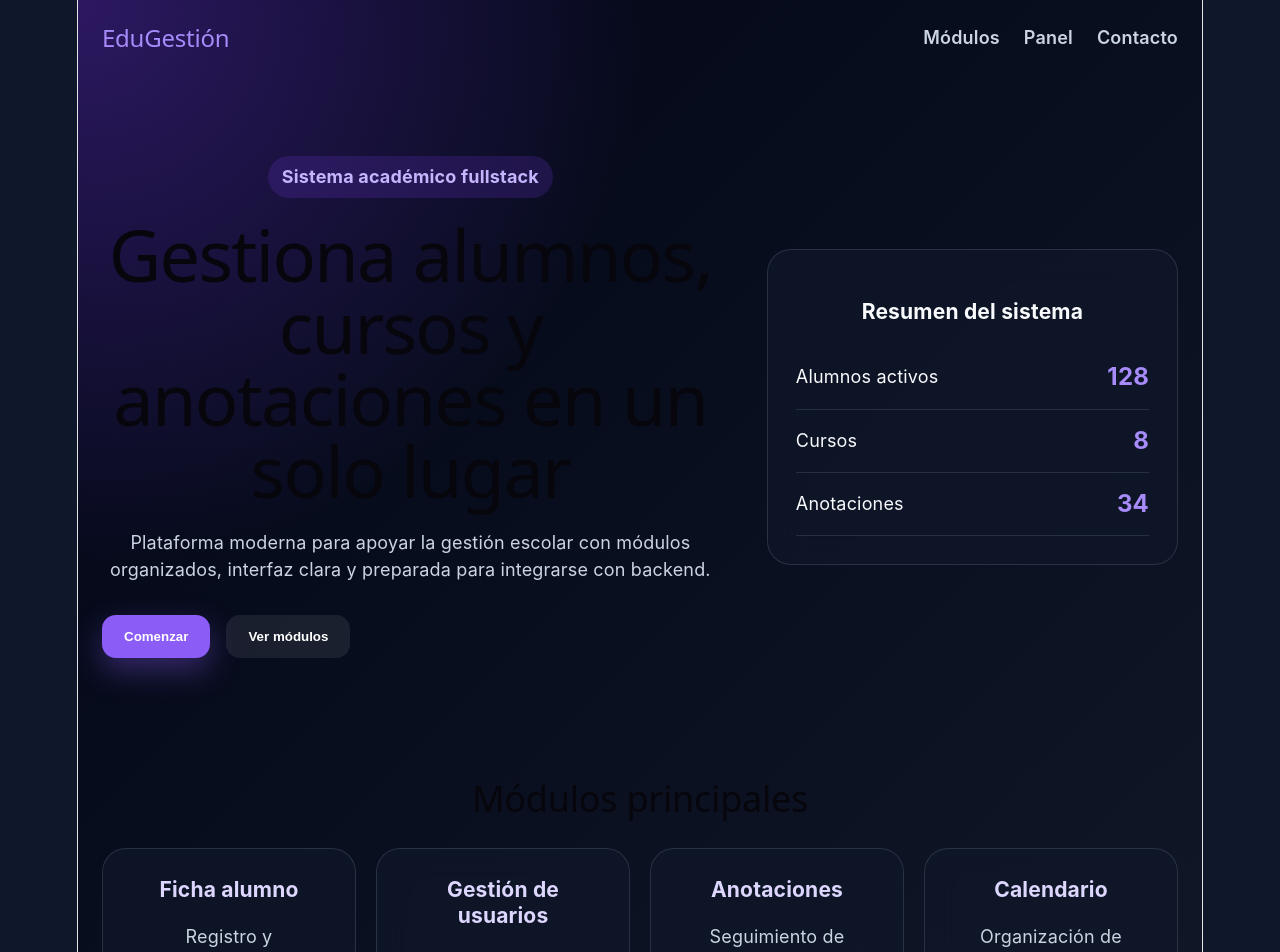
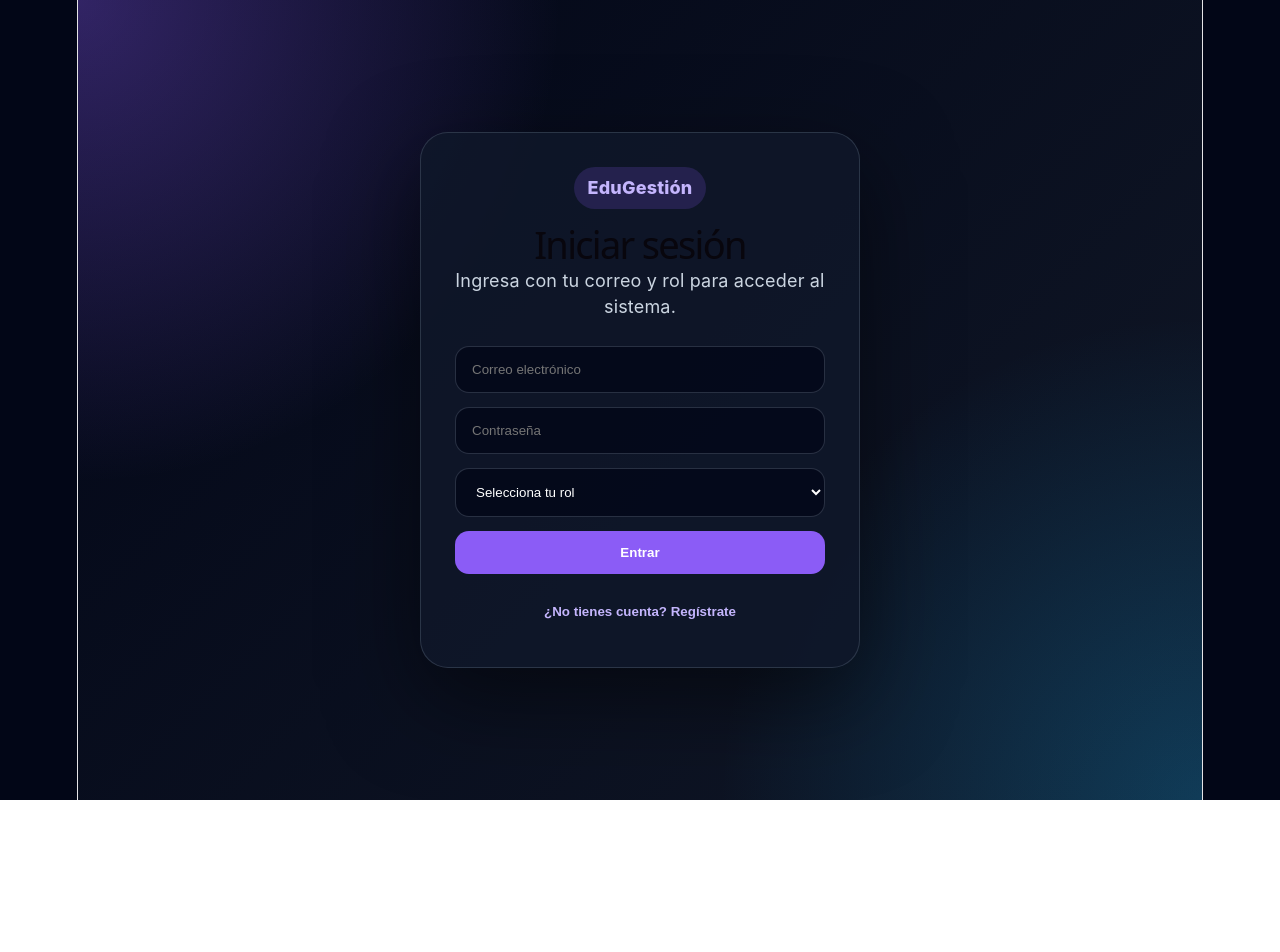
Before and after one commit to Nicool4s19/FullStack3-Front, a React (Vite) app: page / in a window 1280 px wide. Shown: the top 952 px of the page. After the commit the page ends 800 px from the top, so only its background shows below. Built offline with nearby package versions, Linux system fonts and the light colour scheme.

Commit message:
avance 2

```diff
--- a/src/App.css
+++ b/src/App.css
@@ -5,147 +5,199 @@
 body {
   margin: 0;
   font-family: Inter, system-ui, Arial, sans-serif;
-  background: #0f172a;
+  background: #020617;
   color: #f8fafc;
 }
 
-.app {
+.auth-container {
   min-height: 100vh;
+  display: grid;
+  place-items: center;
+  padding: 24px;
   background:
-    radial-gradient(circle at top left, rgba(124, 58, 237, .35), transparent 35%),
+    radial-gradient(circle at top left, rgba(139, 92, 246, .35), transparent 35%),
+    radial-gradient(circle at bottom right, rgba(14, 165, 233, .25), transparent 35%),
     linear-gradient(135deg, #020617, #111827);
 }
 
-.navbar {
-  max-width: 1180px;
-  margin: auto;
-  padding: 24px;
-  display: flex;
-  justify-content: space-between;
-  align-items: center;
-}
-
-.navbar h2 {
-  margin: 0;
-  color: #a78bfa;
-}
-
-.navbar a {
-  color: #cbd5e1;
-  text-decoration: none;
-  margin-left: 24px;
-  font-weight: 600;
-}
-
-.hero {
-  max-width: 1180px;
-  margin: auto;
-  padding: 80px 24px;
-  display: grid;
-  grid-template-columns: 1.2fr .8fr;
-  gap: 48px;
-  align-items: center;
+.auth-card {
+  width: 100%;
+  max-width: 440px;
+  padding: 34px;
+  border-radius: 28px;
+  background: rgba(15, 23, 42, .88);
+  border: 1px solid rgba(148, 163, 184, .22);
+  box-shadow: 0 30px 90px rgba(0, 0, 0, .5);
 }
 
 .badge {
   display: inline-block;
   padding: 8px 14px;
   border-radius: 999px;
-  background: rgba(124, 58, 237, .18);
+  background: rgba(139, 92, 246, .18);
   color: #c4b5fd;
-  font-weight: 700;
-  margin-bottom: 20px;
+  font-weight: 800;
 }
 
-.hero h1 {
-  font-size: clamp(42px, 6vw, 72px);
-  line-height: 1;
-  margin: 0 0 24px;
+.auth-card h1 {
+  margin: 22px 0 10px;
+  font-size: 38px;
 }
 
-.hero p {
+.auth-card p {
   color: #cbd5e1;
-  font-size: 18px;
-  max-width: 620px;
 }
 
-.actions {
-  margin-top: 32px;
-  display: flex;
-  gap: 16px;
+form {
+  display: grid;
+  gap: 14px;
+  margin-top: 26px;
+}
+
+input,
+select {
+  width: 100%;
+  padding: 15px 16px;
+  border-radius: 14px;
+  border: 1px solid rgba(148, 163, 184, .25);
+  background: rgba(2, 6, 23, .75);
+  color: white;
+  outline: none;
 }
 
 button {
   border: 0;
   border-radius: 14px;
-  padding: 14px 22px;
+  padding: 14px 18px;
   background: #8b5cf6;
   color: white;
   font-weight: 800;
   cursor: pointer;
-  box-shadow: 0 12px 30px rgba(139, 92, 246, .35);
 }
 
-button.secondary {
-  background: rgba(255, 255, 255, .08);
-  box-shadow: none;
+button:hover {
+  transform: translateY(-1px);
+  opacity: .95;
 }
 
-.heroCard,
-.card {
-  background: rgba(15, 23, 42, .75);
-  border: 1px solid rgba(148, 163, 184, .2);
-  border-radius: 24px;
-  padding: 28px;
-  backdrop-filter: blur(16px);
+.link-button {
+  width: 100%;
+  margin-top: 16px;
+  background: transparent;
+  color: #c4b5fd;
 }
 
-.stat {
-  display: flex;
-  justify-content: space-between;
-  padding: 18px 0;
-  border-bottom: 1px solid rgba(148, 163, 184, .18);
+.dashboard {
+  min-height: 100vh;
+  display: grid;
+  grid-template-columns: 280px 1fr;
+  background: #0f172a;
 }
 
-.stat strong {
-  color: #a78bfa;
-  font-size: 24px;
+.sidebar {
+  padding: 28px;
+  background: #020617;
+  border-right: 1px solid rgba(148, 163, 184, .15);
 }
 
-.modules {
-  max-width: 1180px;
-  margin: auto;
-  padding: 40px 24px 90px;
+.sidebar h2 {
+  margin: 0 0 28px;
+  color: #a78bfa;
 }
 
-.modules h2 {
-  font-size: 36px;
+.user-box {
+  padding: 18px;
   margin-bottom: 28px;
+  border-radius: 18px;
+  background: rgba(139, 92, 246, .12);
+  border: 1px solid rgba(139, 92, 246, .25);
 }
 
-.grid {
-  display: grid;
-  grid-template-columns: repeat(4, 1fr);
-  gap: 20px;
+.user-box strong,
+.user-box span {
+  display: block;
 }
 
-.card h3 {
+.user-box span {
+  margin-top: 6px;
+  color: #cbd5e1;
+  font-size: 14px;
+}
+
+.sidebar nav {
+  display: grid;
+  gap: 12px;
+}
+
+.sidebar a {
+  text-decoration: none;
+  color: #e2e8f0;
+  padding: 13px 14px;
+  border-radius: 14px;
+  background: rgba(255, 255, 255, .04);
+  transition: .2s;
+}
+
+.sidebar a:hover {
+  background: rgba(139, 92, 246, .22);
+}
+
+.logout {
+  width: 100%;
+  margin-top: 32px;
+  background: #ef4444;
+}
+
+.content {
+  padding: 34px;
+}
+
+.topbar {
+  margin-bottom: 30px;
+}
+
+.topbar h1 {
+  margin: 0;
+  font-size: 38px;
+}
+
+.topbar p {
+  color: #cbd5e1;
+}
+
+.cards-grid {
+  display: grid;
+  grid-template-columns: repeat(3, 1fr);
+  gap: 22px;
+}
+
+.module-card {
+  padding: 26px;
+  border-radius: 24px;
+  background: rgba(15, 23, 42, .88);
+  border: 1px solid rgba(148, 163, 184, .18);
+  box-shadow: 0 18px 45px rgba(0, 0, 0, .25);
+}
+
+.module-card h3 {
   margin-top: 0;
   color: #ddd6fe;
 }
 
-.card p {
+.module-card p {
   color: #cbd5e1;
 }
 
-@media (max-width: 850px) {
-  .hero,
-  .grid {
+.module-card button {
+  margin-top: 12px;
+}
+
+@media (max-width: 900px) {
+  .dashboard {
     grid-template-columns: 1fr;
   }
 
-  .navbar {
-    flex-direction: column;
-    gap: 16px;
+  .cards-grid {
+    grid-template-columns: 1fr;
   }
 }
--- a/src/App.jsx
+++ b/src/App.jsx
@@ -1,75 +1,50 @@
-import './App.css'
+import { useState } from "react"
+import "./App.css"
+
+import Login from "./pages/Login"
+import Register from "./pages/Register"
+import Dashboard from "./pages/Dashboard"
 
 function App() {
+  const [page, setPage] = useState("login")
+  const [user, setUser] = useState(null)
+
+  const handleLogin = (userData) => {
+    setUser(userData)
+  }
+
+  const handleRegister = (userData) => {
+    setUser(userData)
+  }
+
+  const handleLogout = () => {
+    setUser(null)
+    setPage("login")
+  }
+
+  if (user) {
+    return (
+      <Dashboard
+        user={user}
+        onLogout={handleLogout}
+      />
+    )
+  }
+
   return (
-    <main className="app">
-      <nav className="navbar">
-        <h2>EduGestión</h2>
-        <div>
-          <a href="#modulos">Módulos</a>
-          <a href="#panel">Panel</a>
-          <a href="#contacto">Contacto</a>
-        </div>
-      </nav>
-
-      <section className="hero">
-        <div className="heroText">
-          <span className="badge">Sistema académico fullstack</span>
-          <h1>Gestiona alumnos, cursos y anotaciones en un solo lugar</h1>
-          <p>
-            Plataforma moderna para apoyar la gestión escolar con módulos
-            organizados, interfaz clara y preparada para integrarse con backend.
-          </p>
-
-          <div className="actions">
-            <button>Comenzar</button>
-            <button className="secondary">Ver módulos</button>
-          </div>
-        </div>
-
-        <div className="heroCard">
-          <h3>Resumen del sistema</h3>
-          <div className="stat">
-            <span>Alumnos activos</span>
-            <strong>128</strong>
-          </div>
-          <div className="stat">
-            <span>Cursos</span>
-            <strong>8</strong>
-          </div>
-          <div className="stat">
-            <span>Anotaciones</span>
-            <strong>34</strong>
-          </div>
-        </div>
-      </section>
-
-      <section id="modulos" className="modules">
-        <h2>Módulos principales</h2>
-
-        <div className="grid">
-          <article className="card">
-            <h3>Ficha alumno</h3>
-            <p>Registro y visualización de información académica del estudiante.</p>
-          </article>
-
-          <article className="card">
-            <h3>Gestión de usuarios</h3>
-            <p>Administración de roles, permisos y acceso seguro al sistema.</p>
-          </article>
-
-          <article className="card">
-            <h3>Anotaciones</h3>
-            <p>Seguimiento de observaciones, historial y reportes del alumno.</p>
-          </article>
-
-          <article className="card">
-            <h3>Calendario</h3>
-            <p>Organización de reuniones, citaciones y actividades académicas.</p>
-          </article>
-        </div>
-      </section>
-    </main>
+    <div className="auth-container">
+      {page === "login" ? (
+        <Login
+          onLogin={handleLogin}
+          goToRegister={() => setPage("register")}
+        />
+      ) : (
+        <Register
+          onRegister={handleRegister}
+          goToLogin={() => setPage("login")}
+        />
+      )}
+    </div>
   )
 }
 
--- /dev/null
+++ b/src/auth/roles.js
@@ -0,0 +1,35 @@
+export const roles = [
+  "Administrador",
+  "Docente",
+  "Apoderado",
+  "Estudiante"
+]
+
+export const permisos = {
+  Administrador: [
+    "Gestión de usuarios",
+    "Cursos",
+    "Ficha alumno",
+    "Mensajería",
+    "Calendario",
+    "Anotaciones"
+  ],
+
+  Docente: [
+    "Cursos",
+    "Ficha alumno",
+    "Anotaciones",
+    "Calendario"
+  ],
+
+  Apoderado: [
+    "Ficha alumno",
+    "Calendario",
+    "Mensajería"
+  ],
+
+  Estudiante: [
+    "Cursos",
+    "Calendario"
+  ]
+}
--- /dev/null
+++ b/src/pages/Dashboard.jsx
@@ -0,0 +1,53 @@
+import { permisos } from "../auth/roles"
+
+function Dashboard({ user, onLogout }) {
+  const modulos = permisos[user.role] || []
+
+  return (
+    <main className="dashboard">
+      <aside className="sidebar">
+        <h2>EduGestión</h2>
+
+        <div className="user-box">
+          <strong>{user.nombre || user.email}</strong>
+          <span>{user.role}</span>
+        </div>
+
+        <nav>
+          {modulos.map((modulo) => (
+            <a href="#" key={modulo}>
+              {modulo}
+            </a>
+          ))}
+        </nav>
+
+        <button className="logout" onClick={onLogout}>
+          Cerrar sesión
+        </button>
+      </aside>
+
+      <section className="content">
+        <header className="topbar">
+          <div>
+            <h1>Panel principal</h1>
+            <p>Bienvenido/a, {user.nombre || user.email}</p>
+          </div>
+        </header>
+
+        <section className="cards-grid">
+          {modulos.map((modulo) => (
+            <article className="module-card" key={modulo}>
+              <h3>{modulo}</h3>
+              <p>
+                Módulo habilitado para el rol <strong>{user.role}</strong>.
+              </p>
+              <button>Entrar</button>
+            </article>
+          ))}
+        </section>
+      </section>
+    </main>
+  )
+}
+
+export default Dashboard
--- /dev/null
+++ b/src/pages/Login.jsx
@@ -0,0 +1,59 @@
+import { roles } from "../auth/roles"
+
+function Login({ onLogin, goToRegister }) {
+  const handleSubmit = (e) => {
+    e.preventDefault()
+
+    const formData = new FormData(e.currentTarget)
+
+    const user = {
+      email: formData.get("email"),
+      password: formData.get("password"),
+      role: formData.get("role"),
+    }
+
+    onLogin(user)
+  }
+
+  return (
+    <section className="auth-card">
+      <span className="badge">EduGestión</span>
+
+      <h1>Iniciar sesión</h1>
+      <p>Ingresa con tu correo y rol para acceder al sistema.</p>
+
+      <form onSubmit={handleSubmit}>
+        <input
+          name="email"
+          type="email"
+          placeholder="Correo electrónico"
+          required
+        />
+
+        <input
+          name="password"
+          type="password"
+          placeholder="Contraseña"
+          required
+        />
+
+        <select name="role" required>
+          <option value="">Selecciona tu rol</option>
+          {roles.map((role) => (
+            <option key={role} value={role}>
+              {role}
+            </option>
+          ))}
+        </select>
+
+        <button type="submit">Entrar</button>
+      </form>
+
+      <button className="link-button" onClick={goToRegister}>
+        ¿No tienes cuenta? Regístrate
+      </button>
+    </section>
+  )
+}
+
+export default Login
--- /dev/null
+++ b/src/pages/Register.jsx
@@ -0,0 +1,79 @@
+import { roles } from "../auth/roles"
+
+function Register({ onRegister, goToLogin }) {
+
+  const handleSubmit = (e) => {
+    e.preventDefault()
+
+    const formData = new FormData(e.currentTarget)
+
+    const user = {
+      nombre: formData.get("nombre"),
+      email: formData.get("email"),
+      password: formData.get("password"),
+      role: formData.get("role"),
+    }
+
+    onRegister(user)
+  }
+
+  return (
+    <section className="auth-card">
+
+      <span className="badge">EduGestión</span>
+
+      <h1>Crear cuenta</h1>
+
+      <p>Registra un nuevo usuario dentro del sistema.</p>
+
+      <form onSubmit={handleSubmit}>
+
+        <input
+          name="nombre"
+          placeholder="Nombre completo"
+          required
+        />
+
+        <input
+          name="email"
+          type="email"
+          placeholder="Correo electrónico"
+          required
+        />
+
+        <input
+          name="password"
+          type="password"
+          placeholder="Contraseña"
+          required
+        />
+
+        <select name="role" required>
+          <option value="">Selecciona un rol</option>
+
+          {roles.map((role) => (
+            <option key={role} value={role}>
+              {role}
+            </option>
+          ))}
+
+        </select>
+
+        <button type="submit">
+          Registrarme
+        </button>
+
+      </form>
+
+      <button
+        className="link-button"
+        onClick={goToLogin}
+      >
+        ¿Ya tienes una cuenta? Inicia sesión
+      </button>
+
+    </section>
+  )
+}
+
+export default Register
```
